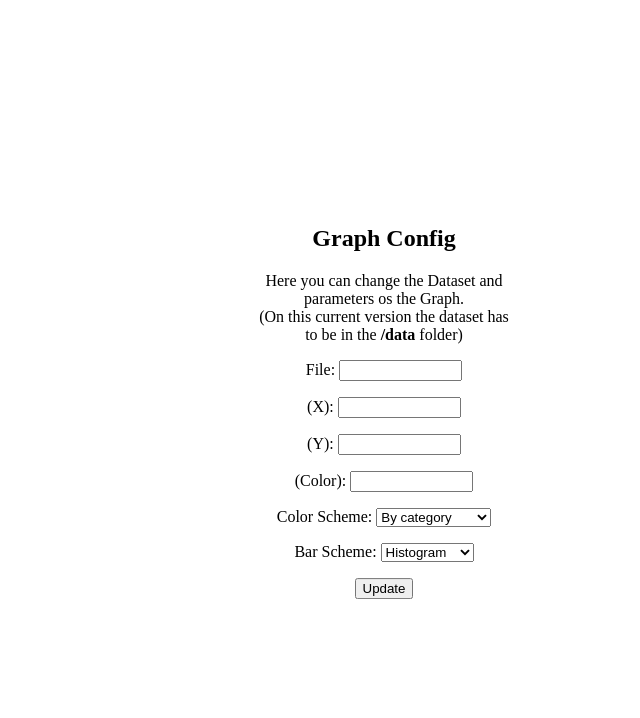
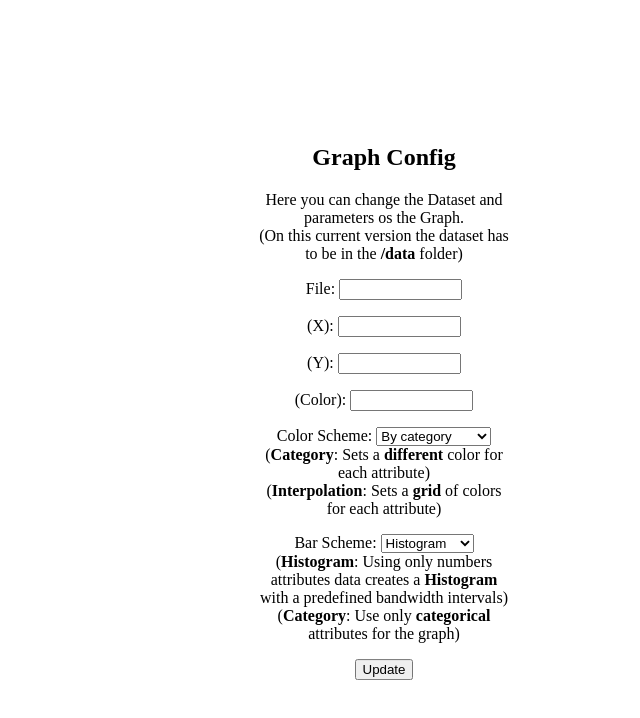
Before and after one commit to mttorres/plotsZoo, a plain HTML site: page pages/graphinter.html in a window 1280 px wide. Shown: the whole page, without its empty margins (640-1280 px from the left). Drawn offline with nearby package versions, Linux system fonts and the light colour scheme.

Commit message:
Adicionando algumas instrucoes de uso

```diff
--- a/pages/graphinter.html
+++ b/pages/graphinter.html
@@ -25,11 +25,17 @@
             <p id="colScheme"><label for="colScheme"></label>Color Scheme: <select name="colScheme">
               <option value="CAT">By category</option>
               <option value="INTER">By Interpolation</option>
-            </select></p>
+            </select>
+            (<strong>Category</strong>: Sets a <strong>different</strong> color for each attribute) <br>
+            (<strong>Interpolation</strong>: Sets a <strong>grid</strong> of colors for each attribute)
+          </p>
             <p id="catScheme"><label for="catScheme"></label>Bar Scheme:</label>   <select name="catScheme">
               <option value="NUM">Histogram</option>
               <option value="CAT">By category</option>
-            </select> </p>
+            </select> <br>
+            (<strong>Histogram</strong>: Using only numbers attributes data creates a <strong>Histogram</strong> with a predefined bandwidth intervals) <br>
+            (<strong>Category</strong>: Use only <strong>categorical</strong> attributes for the graph)
+          </p>
             <p ><button id="sub" value="Submit">Update</button></p>
       </div>
     </div>
```
